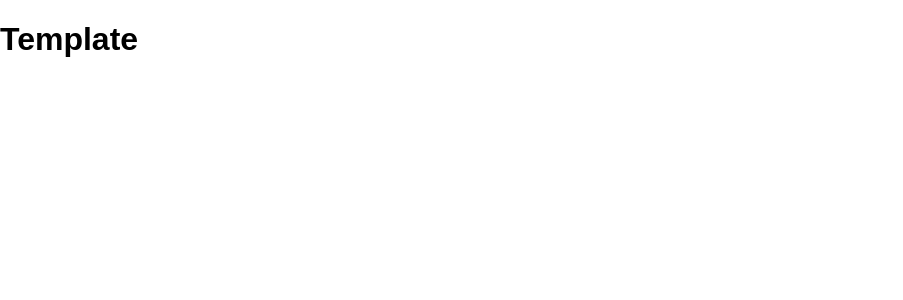
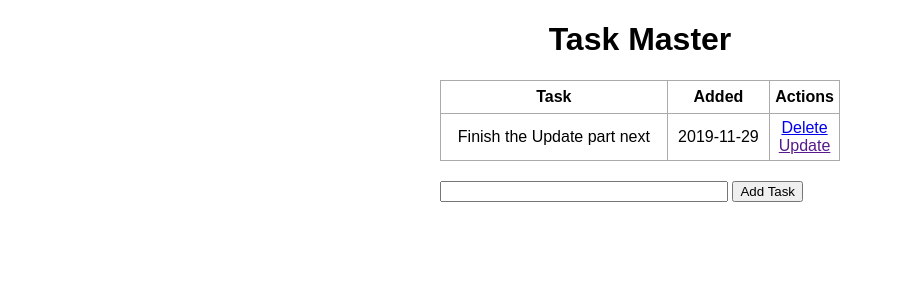
Before and after one commit to DarrenCoughlan/flask_intro, a Flask app: page / in a window 1280 px wide. Shown: the top 300 px of the page, without its empty margins (0-903 px from the left). Run offline with Flask 2, Linux system fonts and the light colour scheme; data comes from the database, SQL or seed files in the repository; both versions use the stored data as it was after the commit.

Commit message:
Added DB connectivity and templates

```diff
--- a/app.py
+++ b/app.py
@@ -1,12 +1,60 @@
-from flask import Flask, render_template, url_for
+from flask import Flask, render_template, url_for, request, redirect
+from flask_sqlalchemy import SQLAlchemy
+from datetime import datetime
 
 # __name__ referencing this file
 app = Flask(__name__)
+# telling sql_alchemy where our DB is (3 forward slashes is relative path,
+# 4 is absolute path)
+app.config['SQLALCHEMY_DATABASE_URI'] = 'sqlite:///test.db'
+db = SQLAlchemy(app)
+
+
+# class for to-do db setup extending db.Model
+class Todo(db.Model):
+    id = db.Column(db.Integer, primary_key=True)
+    content = db.Column(db.String(200), nullable=False)
+    completed = db.Column(db.Integer, default=0)
+    date_created = db.Column(db.DateTime, default=datetime.utcnow)
+
+    def __repr__(self):
+        return '<Task %r>' % self.id
+
 
 # index route so when we browse to url we dont immediately just 404
-@app.route('/')
+@app.route('/', methods=['POST', 'GET'])
 def index():
-    return render_template("index.html")
+    if request.method == "POST":
+        # Task content is the value which is entered in the textbox
+        # and taken in through the form in index.html input
+        task_content = request.form['content']
+
+        # Create a new content db model
+        new_task = Todo(content=task_content)
+
+        # Push to database
+        try:
+            db.session.add(new_task)
+            db.session.commit()
+            return redirect('/')
+        except:
+            return "There was an issue adding your task"
+    else:
+        # All current tasks in the table queried from database
+        tasks = Todo.query.order_by(Todo.date_created).all()
+        return render_template('index.html', tasks=tasks)
+
+# New route for deleting a task from the list
+@app.route('/delete/<int:id>')
+def delete(id):
+    task_to_delete = Todo.query.get_or_404(id)
+
+    try:
+        db.session.delete(task_to_delete)
+        db.session.commit()
+        return redirect('/')
+    except:
+        return "There was a problem deleting that task"
 
 if __name__ == "__main__":
     app.run(debug=True)
--- a/static/css/main.css
+++ b/static/css/main.css
@@ -1,5 +1,35 @@
-body {
-margin: 0;
-font-family: sans-serif;
+body, html {
+    margin: 0;
+    font-family: sans-serif;
+}
 
+.content {
+    margin: 0 auto;
+    width: 400px;
 }
+
+table, td, th {
+    border: 1px solid #aaa;
+}
+
+table {
+    border-collapse: collapse;
+    width: 100%;
+}
+
+th {
+    height: 30px;
+}
+
+td {
+    text-align: center;
+    padding: 5px;
+}
+
+.form {
+    margin-top: 20px;
+}
+
+#content {
+    width: 70%;
+}
--- a/templates/base.html
+++ b/templates/base.html
@@ -4,7 +4,7 @@
         <meta charset="UTF-8">
         <meta name="viewport" content="width=device-width, initial-scale=1.0">
         <meta http-equiv="X-UA-Compatible" content="ie=edge">
-        <link rel="stylesheet" href="{{ url_for('static', filename='css/main.css') }}">
+        <link rel="stylesheet" href="../static/css/main.css">
         {% block head %}{% endblock %}
     </head>
     <body>
--- a/templates/index.html
+++ b/templates/index.html
@@ -1,9 +1,38 @@
 {% extends 'base.html' %}
 
 {% block head %}
-
+<title>Task Master</title>
 {% endblock %}
 
 {% block body %}
-<h1>Template</h1>
+<div class="content">
+    <h1 style="text-align: center;">Task Master</h1>
+
+    <table>
+        <tr>
+            <th>Task</th>
+            <th>Added</th>
+            <th>Actions</th>
+        </tr>
+        {% for task in tasks %}
+            <tr>
+                <td>{{ task.content }}</td>
+                <td>{{ task.date_created.date() }}</td>
+                <td>
+                    <a href="/delete/{{ task.id }}">Delete</a>
+                    <br>
+                    <a href="">Update</a>
+                </td>
+
+            </tr>
+        {% endfor %}
+
+    </table>
+
+
+    <form class="form" action="/" method="POST">
+        <input type="text" name="content" id="content">
+        <input type="submit" value="Add Task">
+    </form>
+</div>
 {% endblock %}
```
Also changed, not shown: test.db (added).
